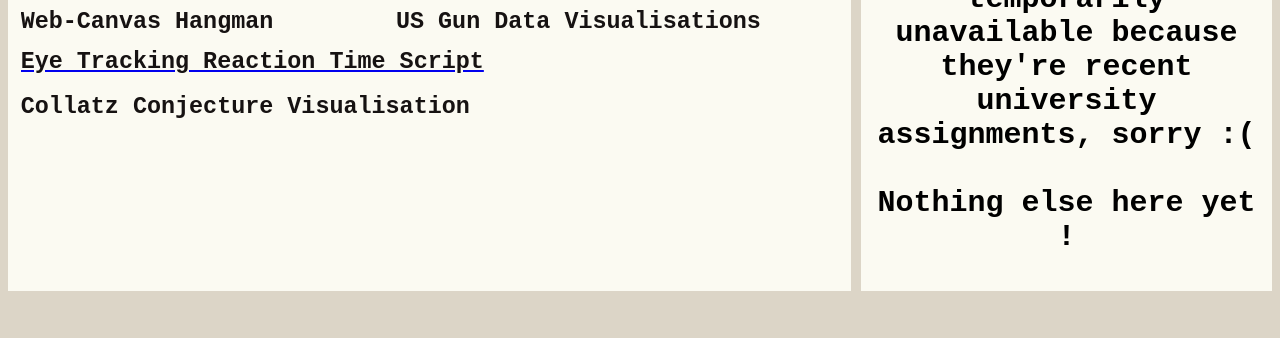
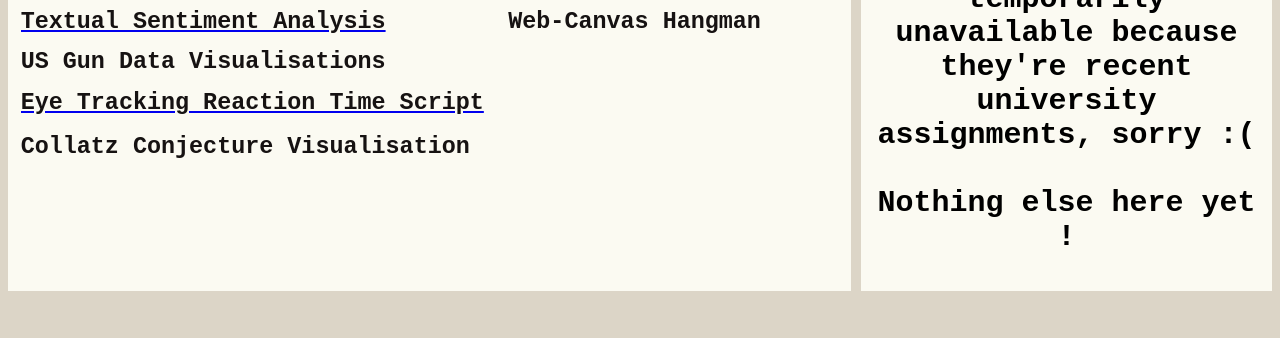
Before and after one commit to Theoryia/theory, a plain HTML site: page index.html in a window 1280 px wide. Shown: the part 470-808 px from the top of the page. Drawn offline with Linux system fonts and the light colour scheme; a web font is replaced by a local one.

Commit message:
add sentiment analysis

```diff
--- a/index.html
+++ b/index.html
@@ -55,6 +55,10 @@
     <h2 class="contentTitle">Projects</h2>
   <div class="workContainer">
     <div class="item">
+      <a href="https://github.com/Theoryia/sentiment-analysis"><h3 class="workh3">Textual Sentiment Analysis</h3></a>
+      <!-- <a href="https://github.com/Theoryia/eyetracking-reaction"><img alt="Reaction Time Graph" src="../assets/reaction_time.png"></a> -->
+    </div>
+    <div class="item">
       <h3 class="workh3">Web-Canvas Hangman</h3>
       <!-- <a href="#"><img alt="Hangman Screenshot" src="../assets/hangman_photo.PNG"></a> -->
     </div>
```
